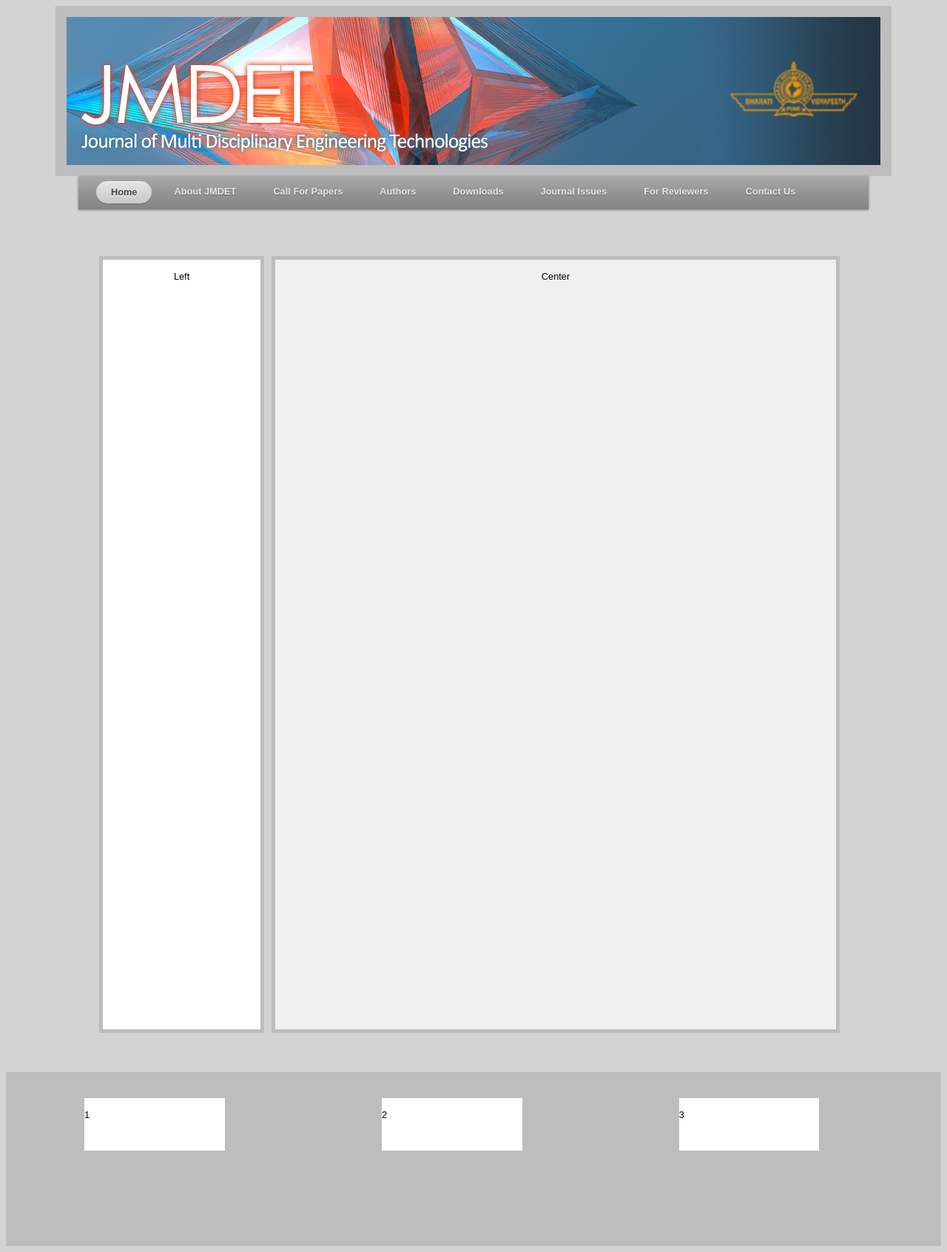
After one commit to adishr09/JMDET.org, a PHP site: the page made by jmdet.org/New_Website/New folder/NOT Home.html in a window 1280 px wide. The commit adds this page. Shown: the whole page at 74% size. Run offline with PHP 8.4, Linux system fonts and the light colour scheme.

Commit message:
DIV work done somewaht O_0

```diff
--- /dev/null
+++ b/jmdet.org/New_Website/New folder/NOT Home.html
@@ -0,0 +1,67 @@
+<html>
+	<head>
+		<title>JMDET</title>
+		<link href="style.css" rel=stylesheet />
+	</head>
+	<body style="background-color:#d3d3d3;">
+		<center><img src="img/cover.png" alt="" style=" border: 15px solid #bdbdbd;"></center>
+		<center><ul id="nav">
+			<li class="current"><a href="#">Home</a></li>
+			<li><a href="#">About JMDET</a>
+				<ul>
+					<li><a href="#">Advisory Board</a></li>
+					<li><a href="#">Editorial Board</a></li>
+					<li><a href="#">Mission & Vision</a></li>
+				</ul>
+			</li>
+			<li><a href="#">Call For Papers</a></li>
+			<li><a href="#">Authors</a>
+				<ul>
+					<li><a href="#">Authors Guidelines</a></li>
+					<li><a href="#">How To Publish Research Papers</a></li>
+					<li><a href="#">FAQs</a></li>
+				</ul>
+			</li>
+			<li><a href="#">Downloads</a>
+				<ul>
+					<li><a href="#">Registration Form</a></li>
+					<li><a href="#">Copyright Form</a></li>
+					<li><a href="#">JMDET Template</a></li>
+				</ul>
+			</li>
+			<li><a href="#">Journal Issues</a>
+				<ul>
+					<li><a href="#">January 2013</a></li>
+				</ul>
+			</li>
+			<li><a href="#">For Reviewers</a>
+				<ul>
+					<li><a href="#">January 2013</a></li>
+				</ul>
+			</li>
+			<li><a href="#">Contact Us</a></li>
+		</ul></center>
+
+		<center>
+		<div id="wrapper">
+			<div id="left">
+				<p>Left</p>
+			</div>
+			<div id="center_op">
+				<p>Center</p>
+			</div>
+		</div>
+		</center>
+		<div id="footer">
+			<div id="f_1">
+				<p>1</p>
+			</div>
+			<div id="f_1">
+				<p>2</p>
+			</div>
+			<div id="f_1">
+				<p>3</p>
+			</div>
+		</div>
+	</body>
+</html>
--- a/jmdet.org/New_Website/New folder/style.css
+++ b/jmdet.org/New_Website/New folder/style.css
@@ -196,6 +196,19 @@ html[xmlns] #nav {
 	background-color:#fff;
 }
 
+
+#center_op
+{
+	z-index:-1;
+	width:75%;
+	float:left;
+	height:inherit;
+	display:inline-block;
+	border: 5px solid #bdbdbd;
+	background-color:#f0f0f0;
+
+}
+
 #footer{
 	z-index:1;
 	width:100%;
```
